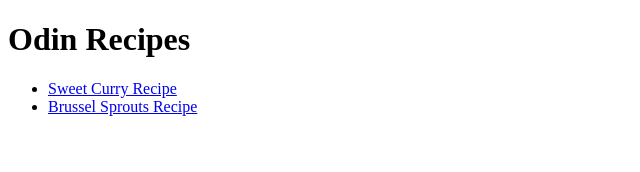
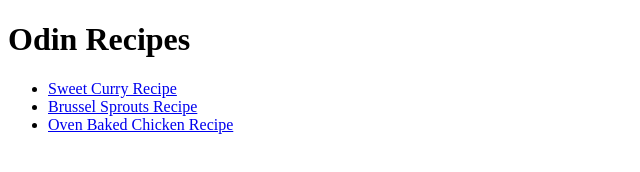
Before and after one commit to magerber93/odin-recipes, a plain HTML site: page index.html in a window 1280 px wide. Shown: the whole page, without its empty margins (0-640 px from the left). Drawn offline with Linux system fonts and the light colour scheme.

Commit message:
create chicken html and link on index

```diff
--- a/index.html
+++ b/index.html
@@ -11,6 +11,7 @@
     <ul>
     <li><a href="recipes/curry.html">Sweet Curry Recipe</a></li>
     <li><a href="recipes/brusselsprouts.html">Brussel Sprouts Recipe</a></li>
+    <li><a href="recipes/bakedchicken.html">Oven Baked Chicken Recipe</a></li>
     </ul>
 </body>
 
```
Also changed, not shown: recipes/bakedchicken.html (added, +1 -0 lines).
